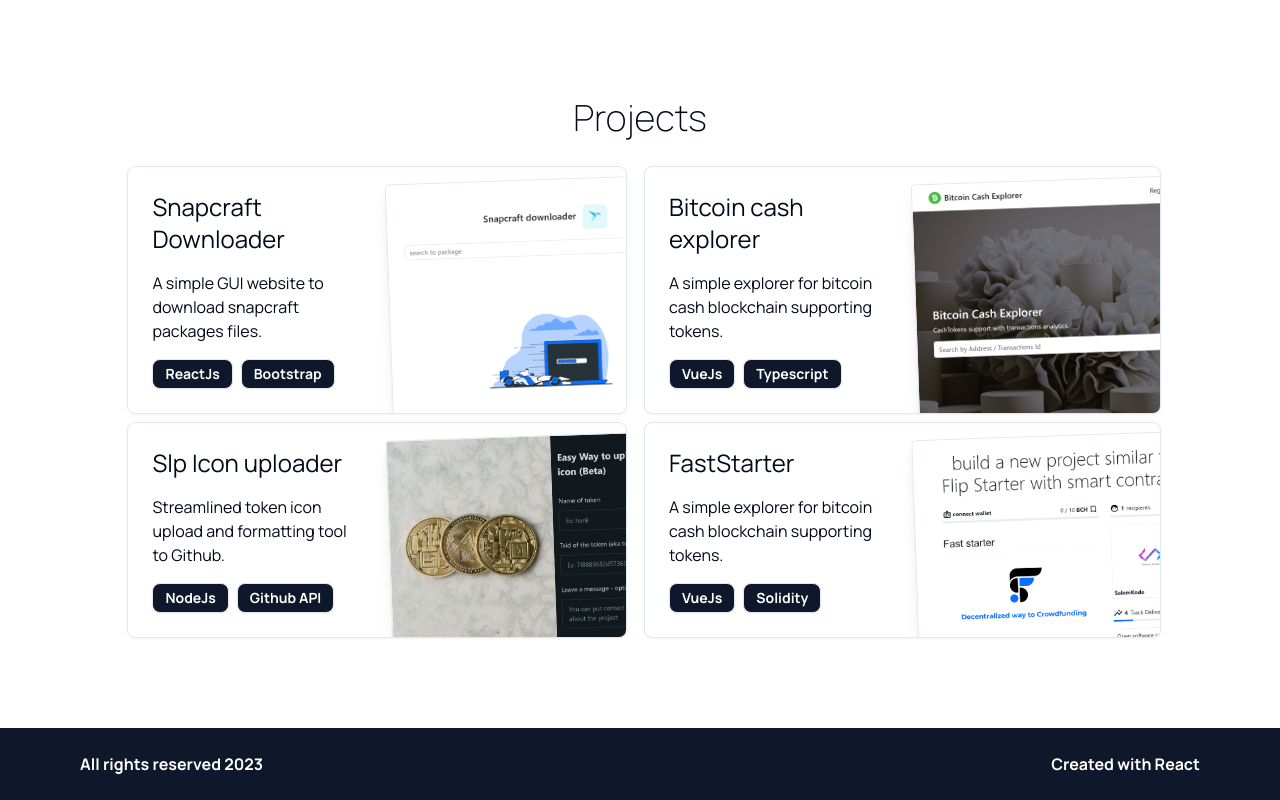
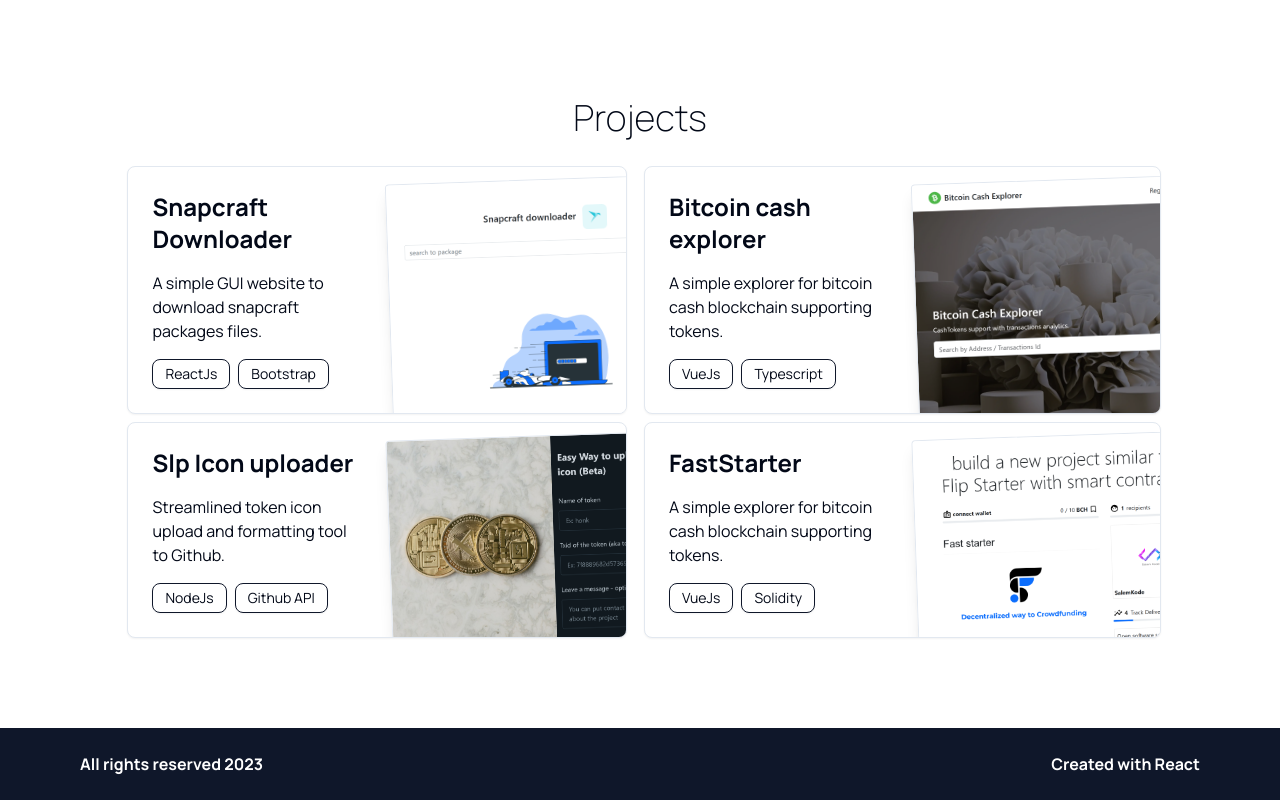
Before and after one commit to salemkode/My-website, a Next.js app: page / in a window 1280 px wide. Shown: the part 1512-2312 px from the top of the page. Built offline with nearby package versions, Linux system fonts and the light colour scheme; a web font is replaced by a local one.

Commit message:
Make project card tags outline.

```diff
--- a/src/app/components/ProjectCard.tsx
+++ b/src/app/components/ProjectCard.tsx
@@ -37,15 +37,12 @@
       <a className="flex" target="_blank" href={link}>
         <Card className="mx-auto flex min-w-[500px] overflow-hidden">
           <div className="group relative flex w-full">
-            <div className="w-1/2 p-6">
-              <h1 className="pb-4 text-2xl">{title}</h1>
+            <div className="flex w-1/2 flex-col p-6">
+              <h1 className="pb-4 text-2xl font-bold">{title}</h1>
               <p className="pb-4">{description}</p>
-              <div className="flex flex-wrap gap-2">
+              <div className="mt-auto flex flex-wrap gap-2">
                 {tags.map((tag) => (
-                  <Card
-                    key={tag}
-                    className="bg-primary p-1 px-3 text-sm font-bold text-white"
-                  >
+                  <Card key={tag} className="border-primary p-1 px-3 text-sm">
                     {tag}
                   </Card>
                 ))}
```
